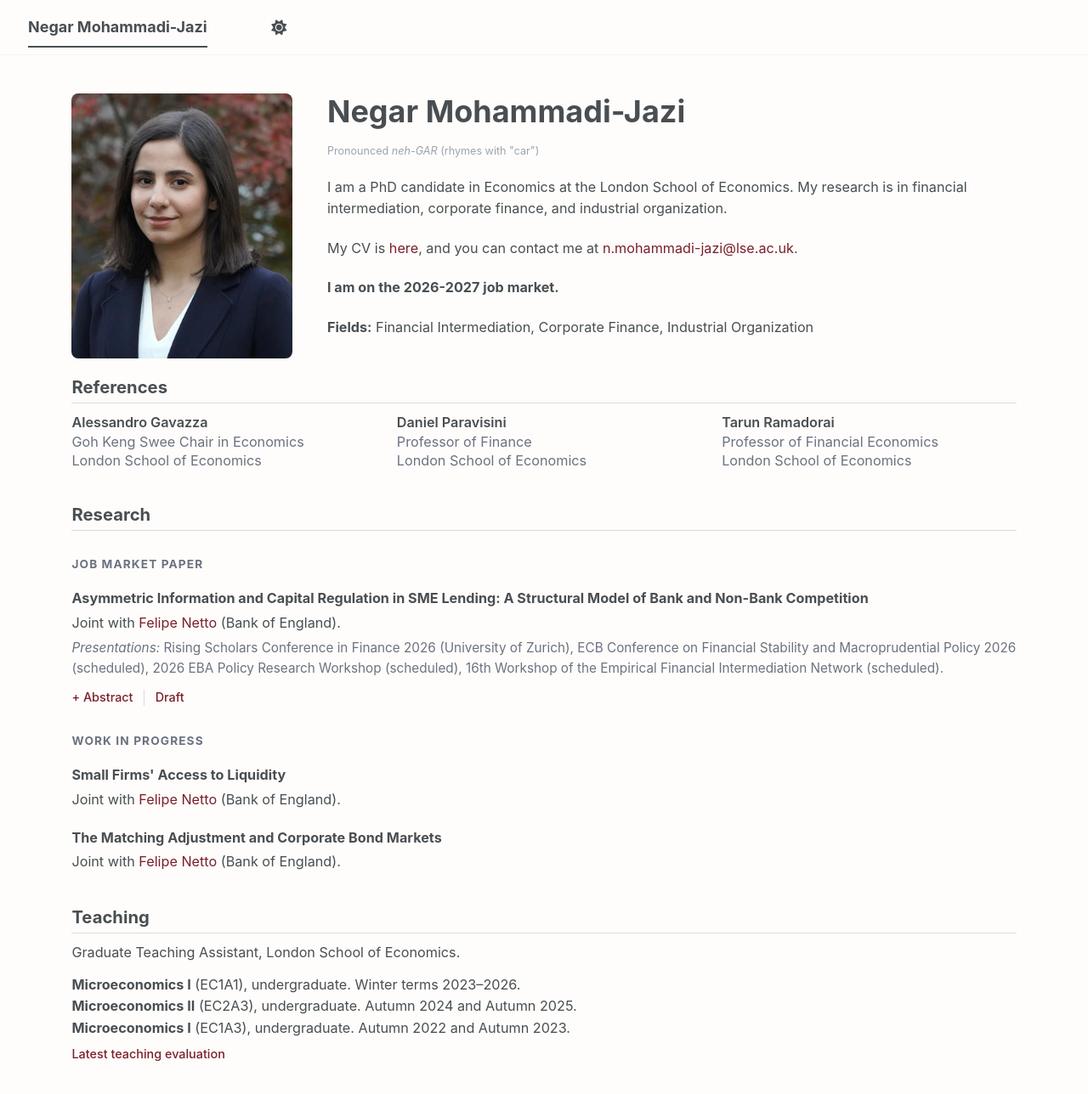
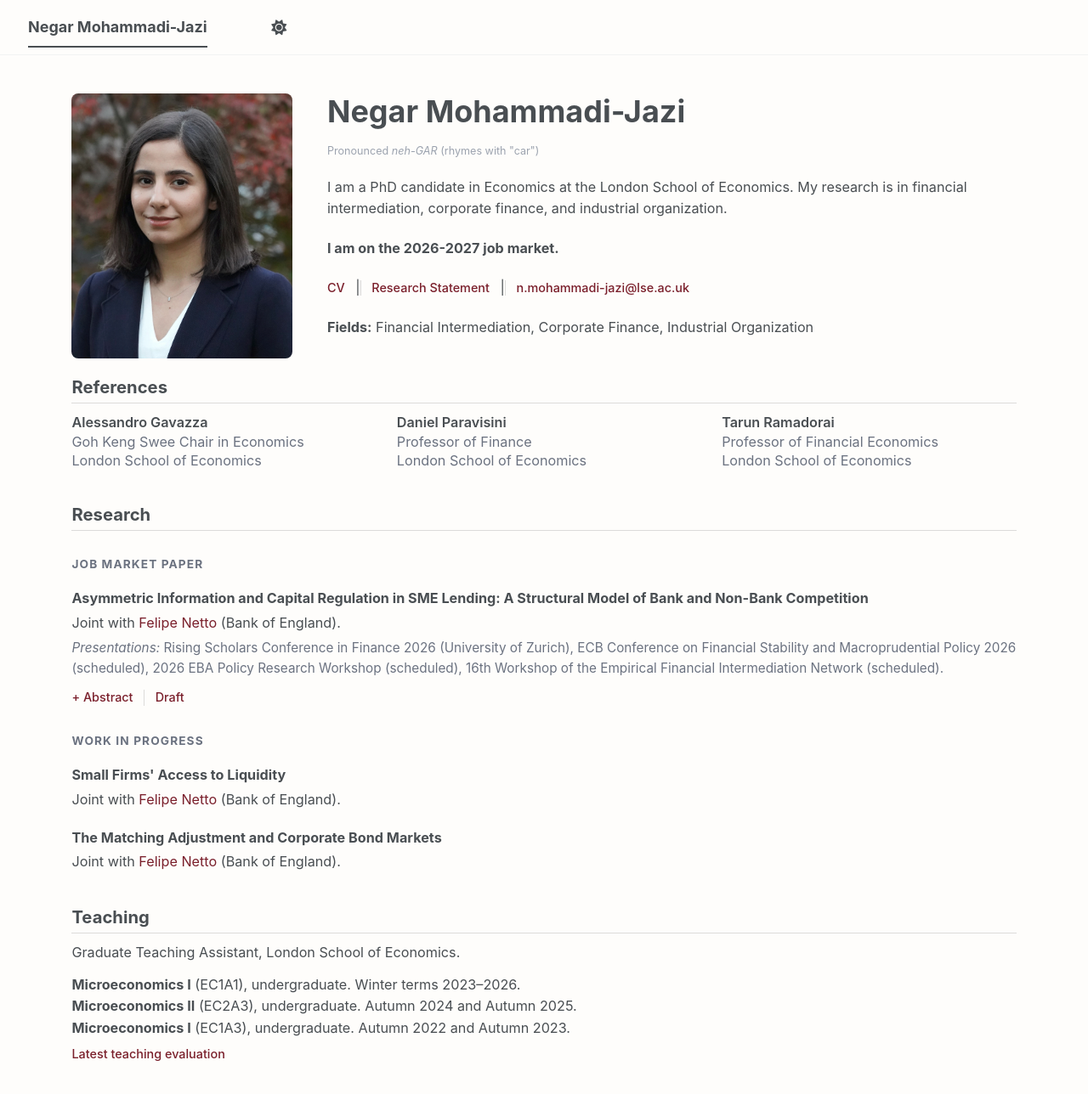
Before and after one commit to NegarMJazi/NegarMJazi.github.io, a Jekyll site: the page built from _pages/about.md, in a window 1280 px wide and 1334 px high. Shown: the top 1288 px of the window at 85% size. Built offline with Jekyll 4.4.1, drawn with Linux system fonts in a browser that asks for light colours; a script bundle is joined from its source files by our own code; library files that are not in the unit come from our copies.

Commit message:
Hero: CV, research statement and email as links

```diff
--- a/_pages/about.md
+++ b/_pages/about.md
@@ -14,9 +14,13 @@ author_profile: false
 
     <p>I am a PhD candidate in Economics at the London School of Economics. My research is in financial intermediation, corporate finance, and industrial organization.</p>
 
-    <p>My CV is <a href="https://drive.google.com/file/d/1_E8JtmalrbzVuJUKeLp2s8e1uzgyNGku/view?usp=sharing" target="_blank">here</a>, and you can contact me at <a href="mailto:n.mohammadi-jazi@lse.ac.uk">n.mohammadi-jazi@lse.ac.uk</a>.</p>
+    <p><strong>I am on the 2026-2027 job market.</strong></p>
 
-    <p><strong>I am on the 2026-2027 job market.</strong></p>
+    <p class="paper-links">
+      <a href="https://drive.google.com/file/d/1_E8JtmalrbzVuJUKeLp2s8e1uzgyNGku/view?usp=sharing" target="_blank">CV</a> |
+      <a href="/files/MohammadiJazi_ResearchStatement.pdf" target="_blank">Research Statement</a> |
+      <a href="mailto:n.mohammadi-jazi@lse.ac.uk">n.mohammadi-jazi@lse.ac.uk</a>
+    </p>
 
     <p><strong>Fields:</strong> Financial Intermediation, Corporate Finance, Industrial Organization</p>
   </div>
```
